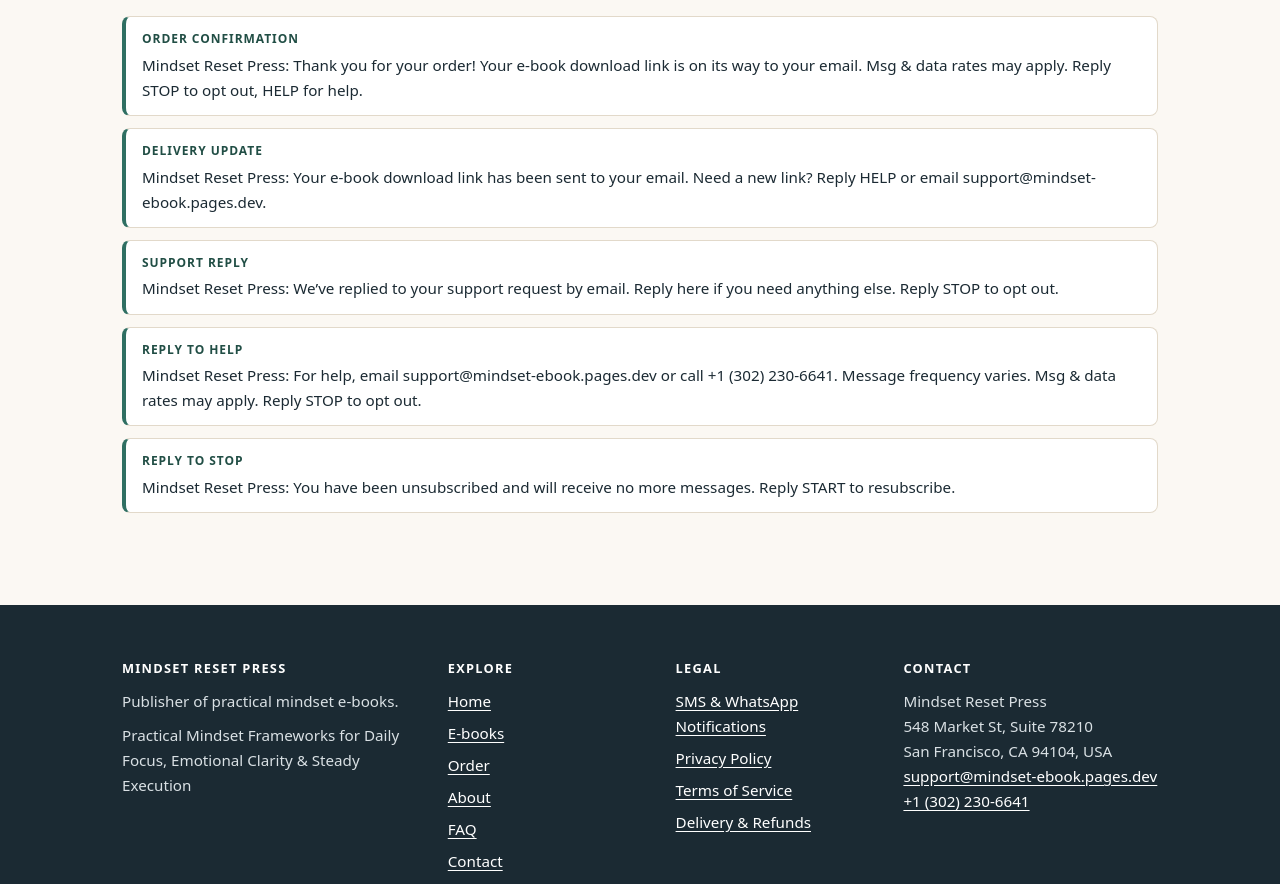
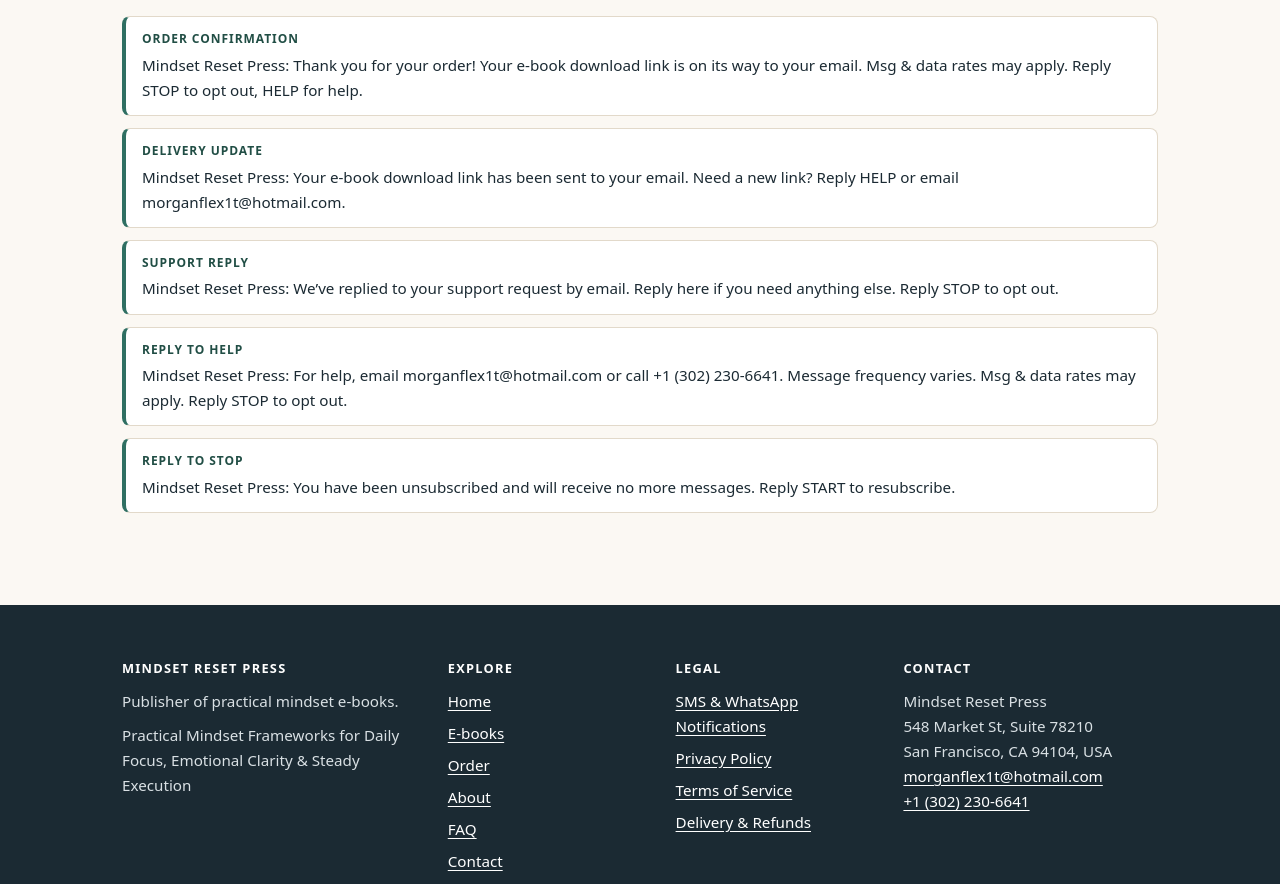
Before and after one commit to aloalosir569-commits/mindset, a plain HTML site: page sms-whatsapp.html in a window 1280 px wide. Shown: the part 2090-2974 px from the top of the page. Drawn offline with Linux system fonts and the light colour scheme.

Commit message:
Update sms-whatsapp.html

```diff
--- a/sms-whatsapp.html
+++ b/sms-whatsapp.html
@@ -66,9 +66,9 @@
 
 <h2 class="mt-lg">Sample messages</h2>
 <div class="msg"><b>Order confirmation</b>Mindset Reset Press: Thank you for your order! Your e-book download link is on its way to your email. Msg &amp; data rates may apply. Reply STOP to opt out, HELP for help.</div>
-<div class="msg"><b>Delivery update</b>Mindset Reset Press: Your e-book download link has been sent to your email. Need a new link? Reply HELP or email support@mindset-ebook.pages.dev.</div>
+<div class="msg"><b>Delivery update</b>Mindset Reset Press: Your e-book download link has been sent to your email. Need a new link? Reply HELP or email morganflex1t@hotmail.com.</div>
 <div class="msg"><b>Support reply</b>Mindset Reset Press: We&rsquo;ve replied to your support request by email. Reply here if you need anything else. Reply STOP to opt out.</div>
-<div class="msg"><b>Reply to HELP</b>Mindset Reset Press: For help, email support@mindset-ebook.pages.dev or call +1 (302) 230-6641. Message frequency varies. Msg &amp; data rates may apply. Reply STOP to opt out.</div>
+<div class="msg"><b>Reply to HELP</b>Mindset Reset Press: For help, email morganflex1t@hotmail.com or call +1 (302) 230-6641. Message frequency varies. Msg &amp; data rates may apply. Reply STOP to opt out.</div>
 <div class="msg"><b>Reply to STOP</b>Mindset Reset Press: You have been unsubscribed and will receive no more messages. Reply START to resubscribe.</div>
 </div></section>
 
@@ -83,7 +83,7 @@
 <li><a href="sms-whatsapp.html">SMS &amp; WhatsApp Notifications</a></li><li><a href="privacy.html">Privacy Policy</a></li>
 <li><a href="terms.html">Terms of Service</a></li><li><a href="refunds.html">Delivery &amp; Refunds</a></li></ul></div>
 <div><h4>Contact</h4><address>Mindset Reset Press<br>548 Market St, Suite 78210<br>San Francisco, CA 94104, USA<br>
-<a href="mailto:support@mindset-ebook.pages.dev">support@mindset-ebook.pages.dev</a><br><a href="tel:+13022306641">+1 (302) 230-6641</a></address></div>
+<a href="mailto:morganflex1t@hotmail.com">morganflex1t@hotmail.com</a><br><a href="tel:+13022306641">+1 (302) 230-6641</a></address></div>
 </div>
 <div class="copy">&copy; <span id="year">2026</span> Mindset Reset Press. All rights reserved. Msg &amp; data rates may apply. Reply HELP for help, STOP to opt out.</div>
 </div></footer>
```
